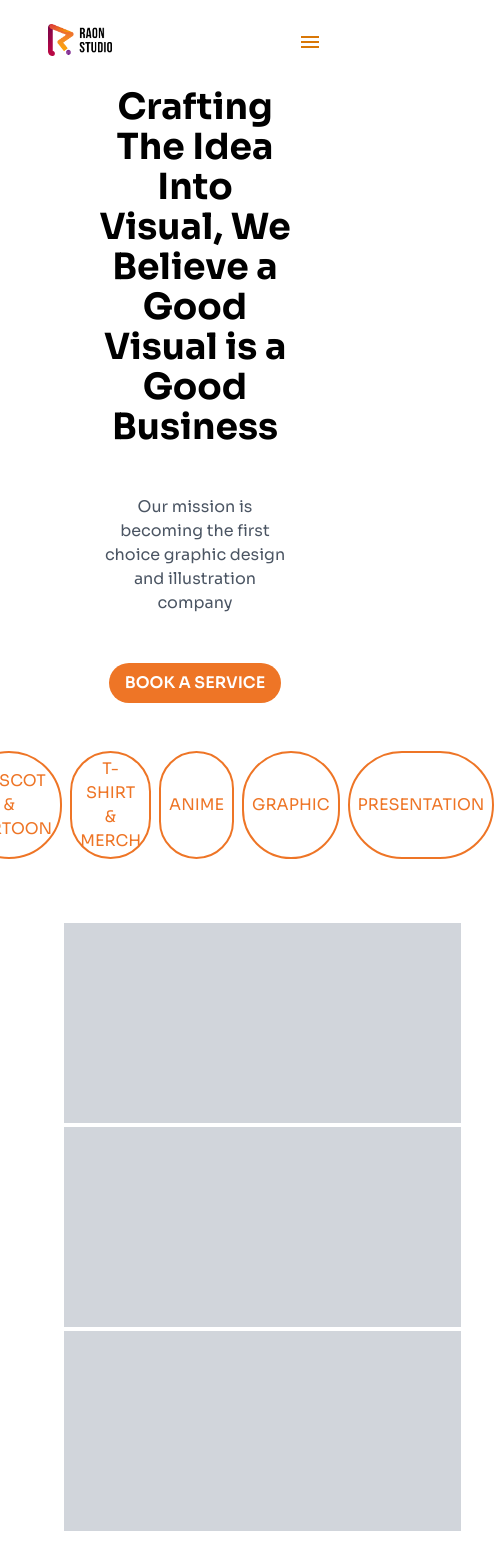
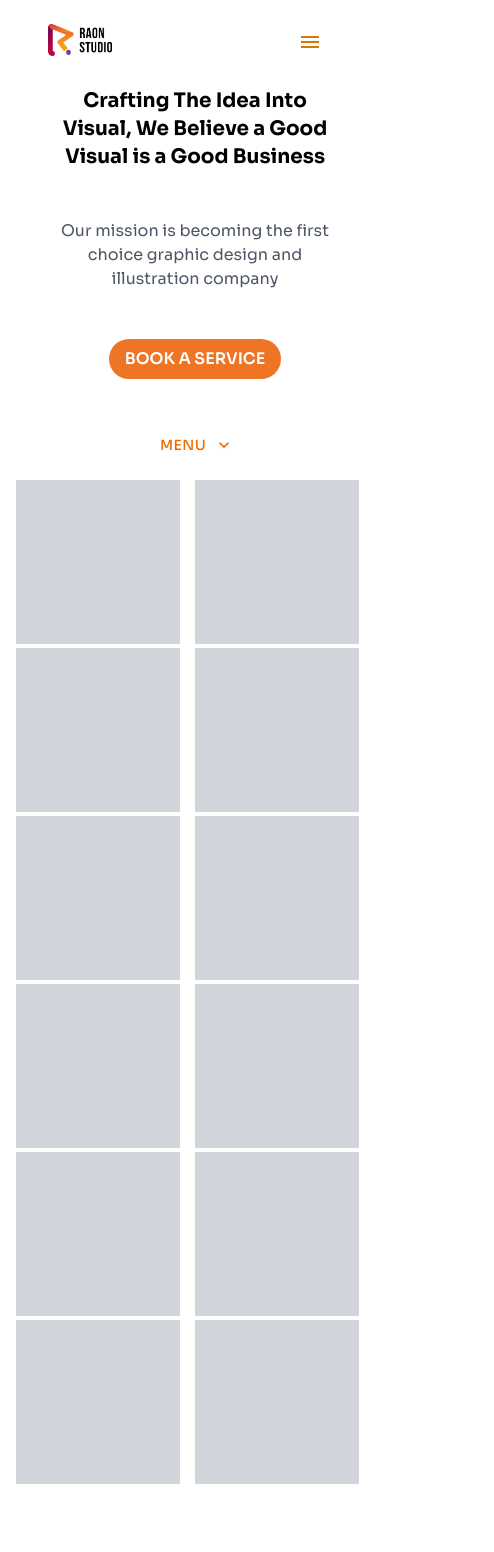
Before and after one commit to naufalarifk/raon-studio, a Next.js app: page /works in a window 390 px wide. Shown: the top 1552 px of the page, 494 px wide, since content can reach past the window. Built offline with nearby package versions, Linux system fonts and the light colour scheme.

Commit message:
mobile fixed

```diff
--- a/components/wrapper/footer/Footer.jsx
+++ b/components/wrapper/footer/Footer.jsx
@@ -6,7 +6,7 @@ import GitHubIcon from '@mui/icons-material/GitHub';
 function Footer() {
   return (
     <footer className="max-w-7xl space-y-6">
-      <section className="flex flex-row justify-between w-4/5 mx-auto">
+      <section className="flex flex-col lg:flex-row justify-between w-4/5 mx-auto">
         <h1 className="font-bold text-2xl">Contact Us to Start <br/> Visualize Your Idea</h1>
         <form className="flex flex-row space-x-2 my-2">
             <input type='text' placeholder="enter your email here" className="rounded-full border-2 border-[#EE7526] focus:border-[#EE7526] px-2 py-1 input-middle" />
@@ -14,8 +14,8 @@ function Footer() {
         </form>
       </section>
       <hr className="w-4/5 mx-auto"/>
-      <section  className="flex flex-row justify-around w-4/5 mx-auto">
-    <div className="w-1/2 space-y-4">
+      <section  className="flex flex-col lg:flex-row justify-around w-4/5 mx-auto">
+    <div className="w-full lg:w-1/2 space-y-4">
         <h1 className="font-bold">About <br/> Raon Studio</h1>
         <p className="">We are illustration company who have NFT Art, mascot and cartoon character, t-shirt and merch, and anime illustration services. We also do graphic and presentation design for life.</p>
         <ul className="flex flex-row gap-x-3">
@@ -25,7 +25,7 @@ function Footer() {
             <li><GitHubIcon/></li>
         </ul>
     </div>
-    <div className="flex flex-row justify-evenly w-1/2">
+    <div className="flex flex-row justify-evenly w-full lg:w-1/2">
     <ul>
         <p className="font-bold">Company</p>
         <li>About</li>
--- a/pages/blog/index.jsx
+++ b/pages/blog/index.jsx
@@ -102,7 +102,7 @@ function Blog() {
           <h1 className="text-4xl font-bold text-center">
             Resources and Insights
           </h1>
-          <p className="text-center text-gray-500">
+          <p className="text-center text-gray-500 w-3/4 mx-auto">
             The latest insight about art, illustration, and design for your
             daily brain breakfast
           </p>
@@ -116,11 +116,11 @@ function Blog() {
               className="focus:border-none w-full"
             />
           </div>
-          <div className="grid grid-cols-3 gap-x-4 gap-y-8">
+          <div className="grid grid-cols-1 lg:grid-cols-3 gap-x-4 gap-y-8 w-3/4 mx-auto">
             {blogDummies.map((item)=>
             <div className="px-8 py-4 shadow-2xl flex flex-col" key={item.id}>
               <div className="mx-auto">
-              <Image alt="" src={item.src} width={300} height={300} priority={item.id < 4 ? true : false }/>
+              <Image alt="" src={item.src} width={200} height={200} priority={item.id < 4 ? true : false }/>
               </div>
               <div>
                 <h1 className="text-[#6941C6]">{item.category}</h1>
@@ -129,7 +129,6 @@ function Blog() {
                   <ArrowOutwardIcon/>
                 </div>
                 <p className="text-[#667085]">{item.desc}</p>
-
               </div>
             </div>
             )}
--- a/pages/works/index.jsx
+++ b/pages/works/index.jsx
@@ -1,45 +1,109 @@
-import Wrapper from "../../components/wrapper"
-import Head from "next/head"
+import * as React from "react";
+import Button from "@mui/material/Button";
+import Menu from "@mui/material/Menu";
+import MenuItem from "@mui/material/MenuItem";
+import Wrapper from "../../components/wrapper";
+import Head from "next/head";
+import KeyboardArrowDownIcon from "@mui/icons-material/KeyboardArrowDown";
 function Works() {
+  const [anchorEl, setAnchorEl] = React.useState(null);
+  const open = Boolean(anchorEl);
+  const handleClick = (event) => {
+    setAnchorEl(event.currentTarget);
+  };
+  const handleClose = () => {
+    setAnchorEl(null);
+  };
   return (
     <>
-    <Head>
-    <title>Raon Studio</title>
-    <link rel="icon" href="/logos/raon-logo.png"/>
-  </Head>
-    <Wrapper>
-        <section className="space-y-12 flex flex-col">
-          <h1 className="font-bold text-center text-4xl w-1/2 mx-auto">Crafting The Idea Into Visual, We Believe a Good Visual is a Good Business</h1>
-          <p className="text-gray-600 text-center w-1/2 mx-auto">Our mission is becoming the first choice graphic design and illustration company </p>
-          <button className="bg-[#EE7526] rounded-full px-4 py-2 text-white font-semibold mx-auto">BOOK A SERVICE</button>
+      <Head>
+        <title>Raon Studio</title>
+        <link rel="icon" href="/logos/raon-logo.png" />
+      </Head>
+      <Wrapper>
+        <section className="space-y-12 flex flex-col px-3">
+          <h1 className="font-bold text-center text-xl md:text-4xl w-3/4 md:w-1/2 mx-auto">
+            Crafting The Idea Into Visual, We Believe a Good Visual is a Good
+            Business
+          </h1>
+          <p className="text-gray-600 text-center w-3/4 md:w-1/2 mx-auto">
+            Our mission is becoming the first choice graphic design and
+            illustration company{" "}
+          </p>
+          <button className="bg-[#EE7526] rounded-full px-4 py-2 text-white font-semibold mx-auto">
+            BOOK A SERVICE
+          </button>
         </section>
         <section className="my-12">
-          <div className="w-4/5 flex flex-row justify-center space-x-2 max-w-7xl mx-auto">
-          <button className="bg-white border-2 border-[#EE7526] rounded-full px-2 py-1 text-[#EE7526]">NFT ART</button>
-          <button className="bg-white border-2 border-[#EE7526] rounded-full px-2 py-1 text-[#EE7526]">MASCOT & CARTOON</button>
-          <button className="bg-white border-2 border-[#EE7526] rounded-full px-2 py-1 text-[#EE7526]">T-SHIRT & MERCH</button>
-          <button className="bg-white border-2 border-[#EE7526] rounded-full px-2 py-1 text-[#EE7526]">ANIME</button>
-          <button className="bg-white border-2 border-[#EE7526] rounded-full px-2 py-1 text-[#EE7526]">GRAPHIC</button>
-          <button className="bg-white border-2 border-[#EE7526] rounded-full px-2 py-1 text-[#EE7526]">PRESENTATION</button>
+          <div className="md:flex hidden w-4/5 flex-col md:flex-row justify-center space-x-2 max-w-7xl mx-auto">
+            <button className="bg-white border-2 border-[#EE7526] rounded-full px-2 py-1 text-[#EE7526]">
+              NFT ART
+            </button>
+            <button className="bg-white border-2 border-[#EE7526] rounded-full px-2 py-1 text-[#EE7526]">
+              MASCOT & CARTOON
+            </button>
+            <button className="bg-white border-2 border-[#EE7526] rounded-full px-2 py-1 text-[#EE7526]">
+              T-SHIRT & MERCH
+            </button>
+            <button className="bg-white border-2 border-[#EE7526] rounded-full px-2 py-1 text-[#EE7526]">
+              ANIME
+            </button>
+            <button className="bg-white border-2 border-[#EE7526] rounded-full px-2 py-1 text-[#EE7526]">
+              GRAPHIC
+            </button>
+            <button className="bg-white border-2 border-[#EE7526] rounded-full px-2 py-1 text-[#EE7526]">
+              PRESENTATION
+            </button>
           </div>
-          <div className="w-full lg:w-3/4 grid grid-cols-4 gap-y-1 mx-auto p-16 lg:p-16">
-            <div className="h-[200px] w-[200px] bg-gray-300" />
-            <div className="h-[200px] w-[200px] bg-gray-300" />
-            <div className="h-[200px] w-[200px] bg-gray-300" />
-            <div className="h-[200px] w-[200px] bg-gray-300" />
-            <div className="h-[200px] w-[200px] bg-gray-300" />
-            <div className="h-[200px] w-[200px] bg-gray-300" />
-            <div className="h-[200px] w-[200px] bg-gray-300" />
-            <div className="h-[200px] w-[200px] bg-gray-300" />
-            <div className="h-[200px] w-[200px] bg-gray-300" />
-            <div className="h-[200px] w-[200px] bg-gray-300" />
-            <div className="h-[200px] w-[200px] bg-gray-300" />
-            <div className="h-[200px] w-[200px] bg-gray-300" />
+          <div className="w-4/5 md:hidden flex flex-col md:flex-row justify-center space-x-2 max-w-7xl mx-auto">
+            <Button
+              id="basic-button"
+              aria-controls={open ? "basic-menu" : undefined}
+              aria-haspopup="true"
+              aria-expanded={open ? "true" : undefined}
+              onClick={handleClick}
+              variant="text"
+              color="warning"
+              endIcon={<KeyboardArrowDownIcon />}
+            >
+              <p className="">Menu</p>
+            </Button>
+            <Menu
+              id="basic-menu"
+              anchorEl={anchorEl}
+              open={open}
+              onClose={handleClose}
+              MenuListProps={{
+                "aria-labelledby": "basic-button",
+              }}
+              classes="absolute"
+            >
+              <MenuItem onClick={handleClose}><p className="text-[#EE7526]">NFT ART</p></MenuItem>
+              <MenuItem onClick={handleClose}><p className="text-[#EE7526]">MASCOT & CARTOON</p></MenuItem>
+              <MenuItem onClick={handleClose}><p className="text-[#EE7526]">T-SHIRT & MERCH</p></MenuItem>
+              <MenuItem onClick={handleClose}><p className="text-[#EE7526]">ANIME</p></MenuItem>
+              <MenuItem onClick={handleClose}><p className="text-[#EE7526]">GRAPHIC</p></MenuItem>
+              <MenuItem onClick={handleClose}><p className="text-[#EE7526]">PRESENTATION</p></MenuItem>
+            </Menu>
+          </div>
+          <div className="w-full lg:w-3/4 grid-cols-2 grid md:grid-cols-4 gap-y-1 mx-auto p-4 lg:p-16">
+            <div className="h-[164px] w-[164px] lg:h-[200px] lg:w-[200px] bg-gray-300" />
+            <div className="h-[164px] w-[164px] lg:h-[200px] lg:w-[200px] bg-gray-300" />
+            <div className="h-[164px] w-[164px] lg:h-[200px] lg:w-[200px] bg-gray-300" />
+            <div className="h-[164px] w-[164px] lg:h-[200px] lg:w-[200px] bg-gray-300" />
+            <div className="h-[164px] w-[164px] lg:h-[200px] lg:w-[200px] bg-gray-300" />
+            <div className="h-[164px] w-[164px] lg:h-[200px] lg:w-[200px] bg-gray-300" />
+            <div className="h-[164px] w-[164px] lg:h-[200px] lg:w-[200px] bg-gray-300" />
+            <div className="h-[164px] w-[164px] lg:h-[200px] lg:w-[200px] bg-gray-300" />
+            <div className="h-[164px] w-[164px] lg:h-[200px] lg:w-[200px] bg-gray-300" />
+            <div className="h-[164px] w-[164px] lg:h-[200px] lg:w-[200px] bg-gray-300" />
+            <div className="h-[164px] w-[164px] lg:h-[200px] lg:w-[200px] bg-gray-300" />
+            <div className="h-[164px] w-[164px] lg:h-[200px] lg:w-[200px] bg-gray-300" />
           </div>
         </section>
-    </Wrapper>
+      </Wrapper>
     </>
-  )
+  );
 }
 
-export default Works
+export default Works;
```
Also changed, not shown: pages/about/index.jsx (+16 -16 lines), pages/index.jsx (+18 -18 lines).
